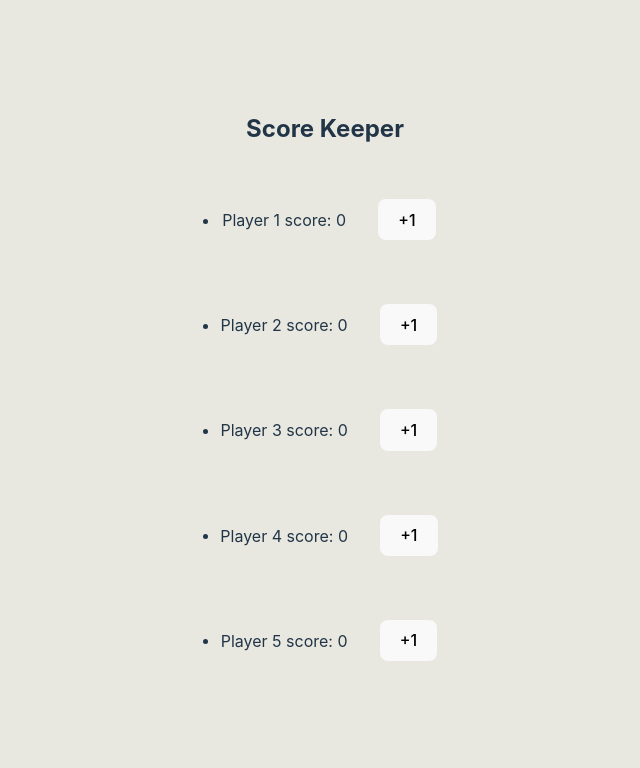
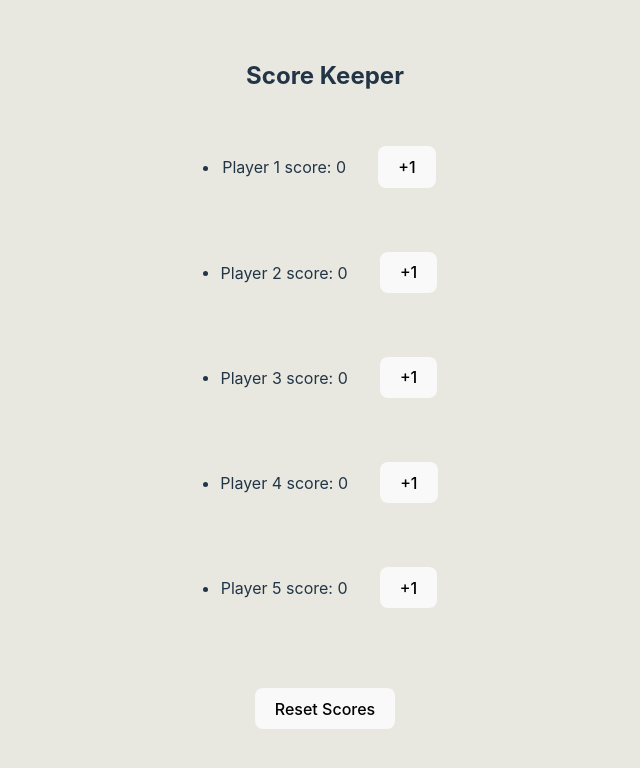
Before and after one commit to yisusworldwide/my-react-apps, a React (Vite) app: page / in a window 1280 px wide. Shown: the top 768 px of the page, without its empty margins (315-955 px from the left). Built offline with nearby package versions, Linux system fonts and the light colour scheme.

Commit message:
Created "resetScores" button

```diff
--- a/src/ScoreKeeper.jsx
+++ b/src/ScoreKeeper.jsx
@@ -9,9 +9,15 @@ export default function ScoreKeeper({ numPlayers=0, target=0 }){
                 return score;
             });
         });
+
+    }
+
+    const resetScores = () => {
+        setScores(new Array(numPlayers).fill(0));
     }
 
     return (
+
         <div>
             <h2>Score Keeper</h2>
             <ul>
@@ -26,6 +32,7 @@ export default function ScoreKeeper({ numPlayers=0, target=0 }){
                     );
                 })}
             </ul>
+            <button onClick={resetScores}>Reset Scores</button>
         </div>
     );
 
```
